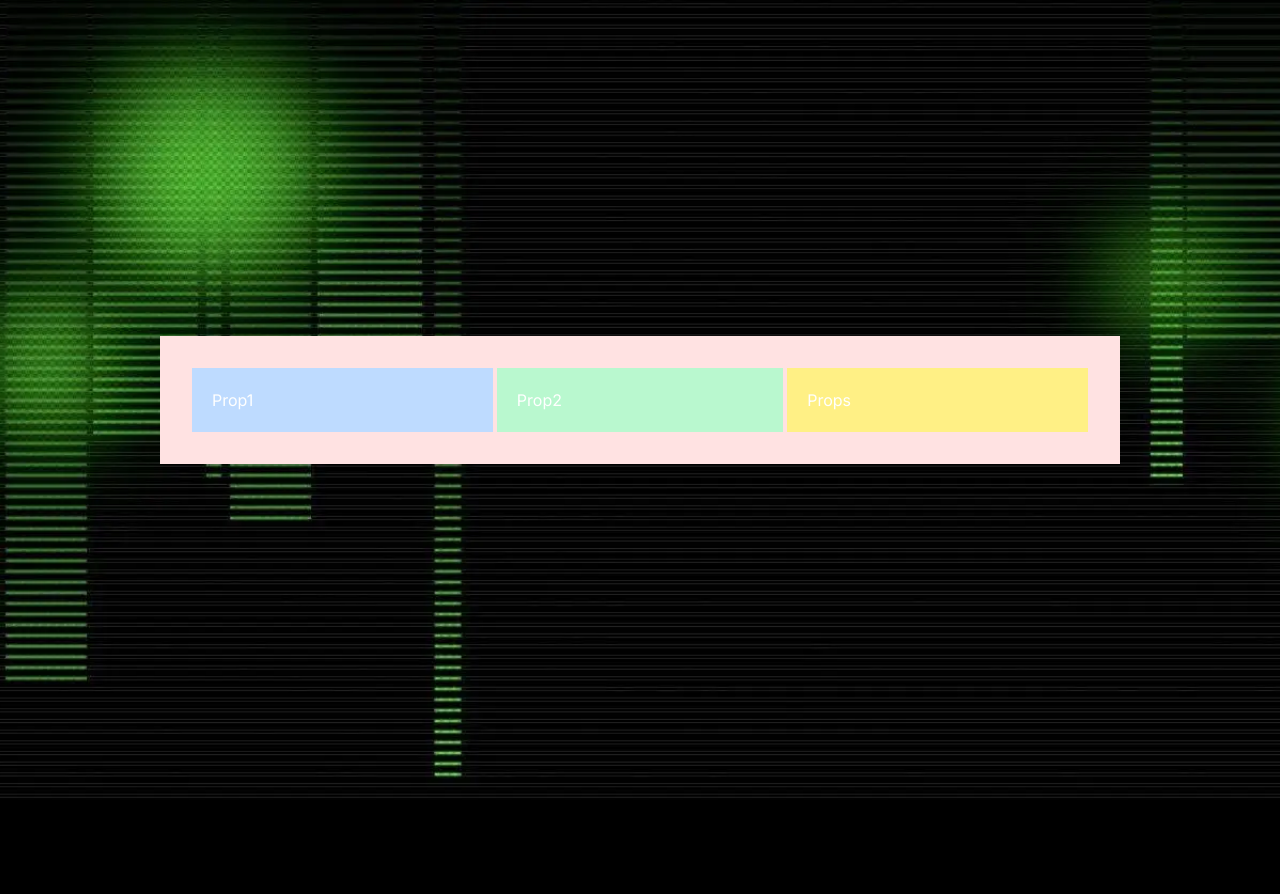
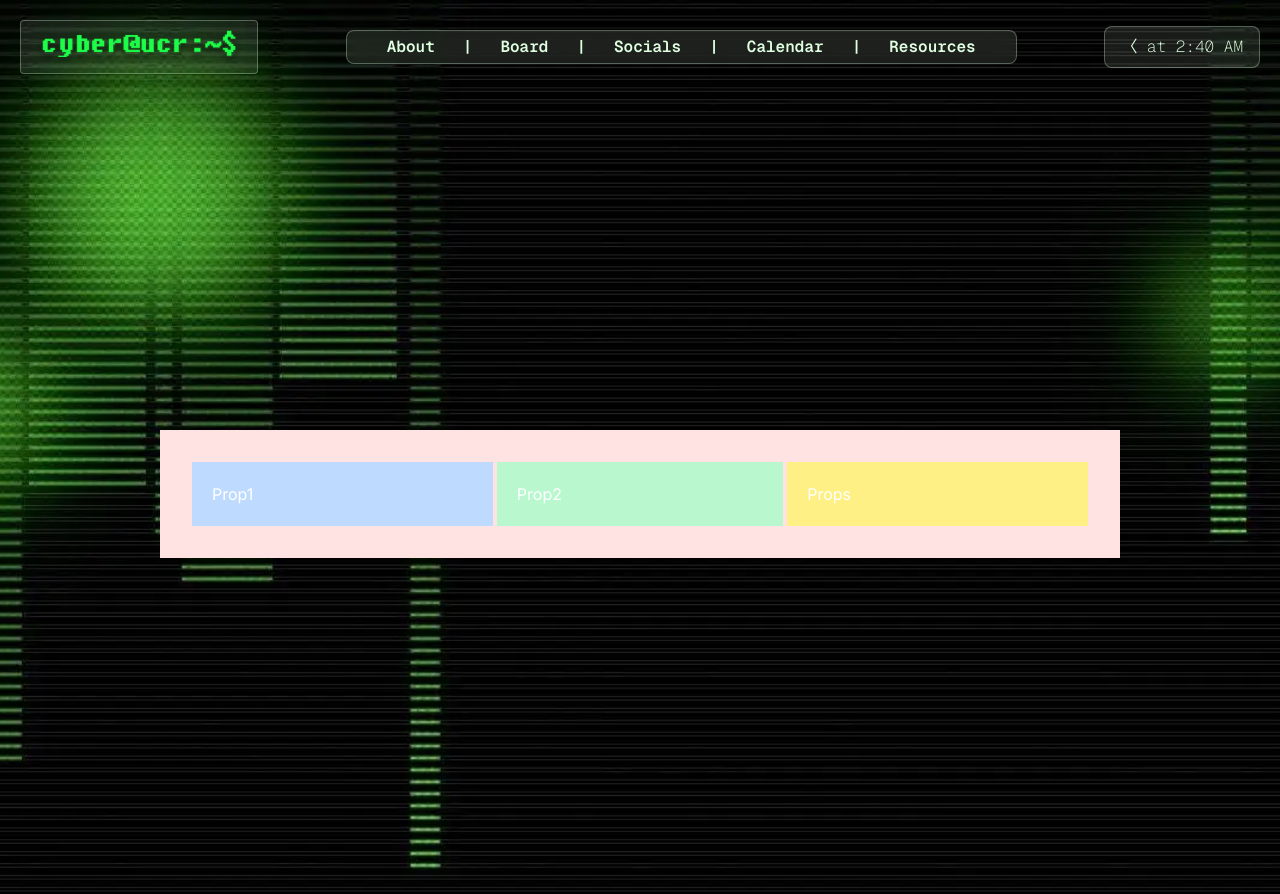
Before and after one commit to acm-ucr/cyber-website, a Next.js app: page / in a window 1280 px wide. Before the commit the page ends 800 px from the top, so only its background shows below. Built offline with nearby package versions, Linux system fonts and the light colour scheme.

Commit message:
created navbar

```diff
--- /dev/null
+++ b/src/app/context/navbar-context.tsx
@@ -0,0 +1,32 @@
+"use client";
+
+import { createContext, useContext, useState } from "react";
+
+type NavbarTheme = "green" | "red";
+
+type NavbarContextType = {
+  theme: NavbarTheme;
+  setTheme: (theme: NavbarTheme) => void;
+};
+
+const NavbarContext = createContext<NavbarContextType | null>(null);
+
+export function NavbarProvider({ children }: { children: React.ReactNode }) {
+  const [theme, setTheme] = useState<NavbarTheme>("green");
+
+  return (
+    <NavbarContext.Provider value={{ theme, setTheme }}>
+      {children}
+    </NavbarContext.Provider>
+  );
+}
+
+export function useNavbarTheme() {
+  const context = useContext(NavbarContext);
+
+  if (!context) {
+    throw new Error("useNavbarTheme must be used inside NavbarProvider");
+  }
+
+  return context;
+}
--- a/src/app/layout.tsx
+++ b/src/app/layout.tsx
@@ -1,6 +1,8 @@
 import "./globals.css";
 import { Inter, Geist_Mono } from "next/font/google";
 import { ReactQueryClientProvider } from "@/utils/react-query";
+import Navbar from "@/components/navbar";
+import { NavbarProvider } from "./context/navbar-context";
 
 const inter = Inter({ subsets: ["latin"] });
 const geistMono = Geist_Mono({
@@ -22,7 +24,12 @@ export default function RootLayout({ children }: LayoutProps) {
   return (
     <html lang="en" className={geistMono.variable}>
       <body className={inter.className}>
-        <ReactQueryClientProvider>{children}</ReactQueryClientProvider>
+        <NavbarProvider>
+          <ReactQueryClientProvider>
+            <Navbar />
+            {children}
+          </ReactQueryClientProvider>
+        </NavbarProvider>
       </body>
     </html>
   );
--- a/src/app/not-found.tsx
+++ b/src/app/not-found.tsx
@@ -1,5 +1,16 @@
-const NotFound = () => {
+"use client";
+
+import { useEffect } from "react";
+import { useNavbarTheme } from "@/app/context/navbar-context";
+
+export default function NotFound() {
+  const { setTheme } = useNavbarTheme();
+
+  useEffect(() => {
+    setTheme("red");
+
+    return () => setTheme("green");
+  }, [setTheme]);
+
   return <div>404 Page Not Found</div>;
-};
-
-export default NotFound;
+}
--- /dev/null
+++ b/src/components/navbar.tsx
@@ -0,0 +1,69 @@
+"use client";
+
+import { navigations } from "@/data/navigation";
+import { useState, useEffect, Fragment } from "react";
+import Image from "next/image";
+import Link from "next/link";
+import Logo from "@/public/cyberlogo.svg";
+import { useNavbarTheme } from "@/app/context/navbar-context";
+
+const Navbar = () => {
+  const [time, setTime] = useState("");
+  const [mounted, setMounted] = useState(false);
+  const { theme } = useNavbarTheme();
+  const boxClasses =
+    theme === "red"
+      ? "bg-red-500/10 border border-red-500/30 text-red-400"
+      : "bg-cyber-lightgreen/10 border border-cyber-lightgreen/30 text-cyber-lightgreen";
+
+  useEffect(() => {
+    setMounted(true);
+
+    const updateTime = () => {
+      const currentTime = new Date().toLocaleTimeString([], {
+        hour: "numeric",
+        minute: "2-digit",
+      });
+
+      setTime(currentTime);
+    };
+
+    updateTime();
+
+    const interval = setInterval(updateTime, 1000);
+
+    return () => clearInterval(interval);
+  }, []);
+
+  return (
+    <div className="flex items-center justify-between px-5 py-5">
+      <Link href="/">
+        <div className={`flex items-center rounded-sm px-4 py-2 ${boxClasses}`}>
+          <Image src={Logo} alt="cyber-logo" />
+        </div>
+      </Link>
+
+      <div
+        className={`font-cyber-main flex items-center rounded-lg px-3 py-1 font-semibold backdrop-blur-sm ${boxClasses}`}
+      >
+        {navigations.map(({ link, name }, index) => (
+          <Fragment key={link}>
+            <Link href={link} className="px-7">
+              {name}
+            </Link>
+
+            {index < navigations.length - 1 && <span>|</span>}
+          </Fragment>
+        ))}
+      </div>
+
+      <div
+        className={`font-cyber-main flex items-center rounded-lg px-4 py-2 font-extralight ${boxClasses}`}
+      >
+        〈 at {mounted ? time : ""}
+      </div>
+    </div>
+  );
+};
+
+export default Navbar;
--- /dev/null
+++ b/src/data/navigation.ts
@@ -0,0 +1,12 @@
+interface NavLink {
+  name: string;
+  link: string;
+}
+
+export const navigations: NavLink[] = [
+  { name: "About", link: "/about" },
+  { name: "Board", link: "/board" },
+  { name: "Socials", link: "/socials" },
+  { name: "Calendar", link: "/calendar" },
+  { name: "Resources", link: "/resources" },
+];
```
Also changed, not shown: public/cyberlogo.svg (added).
